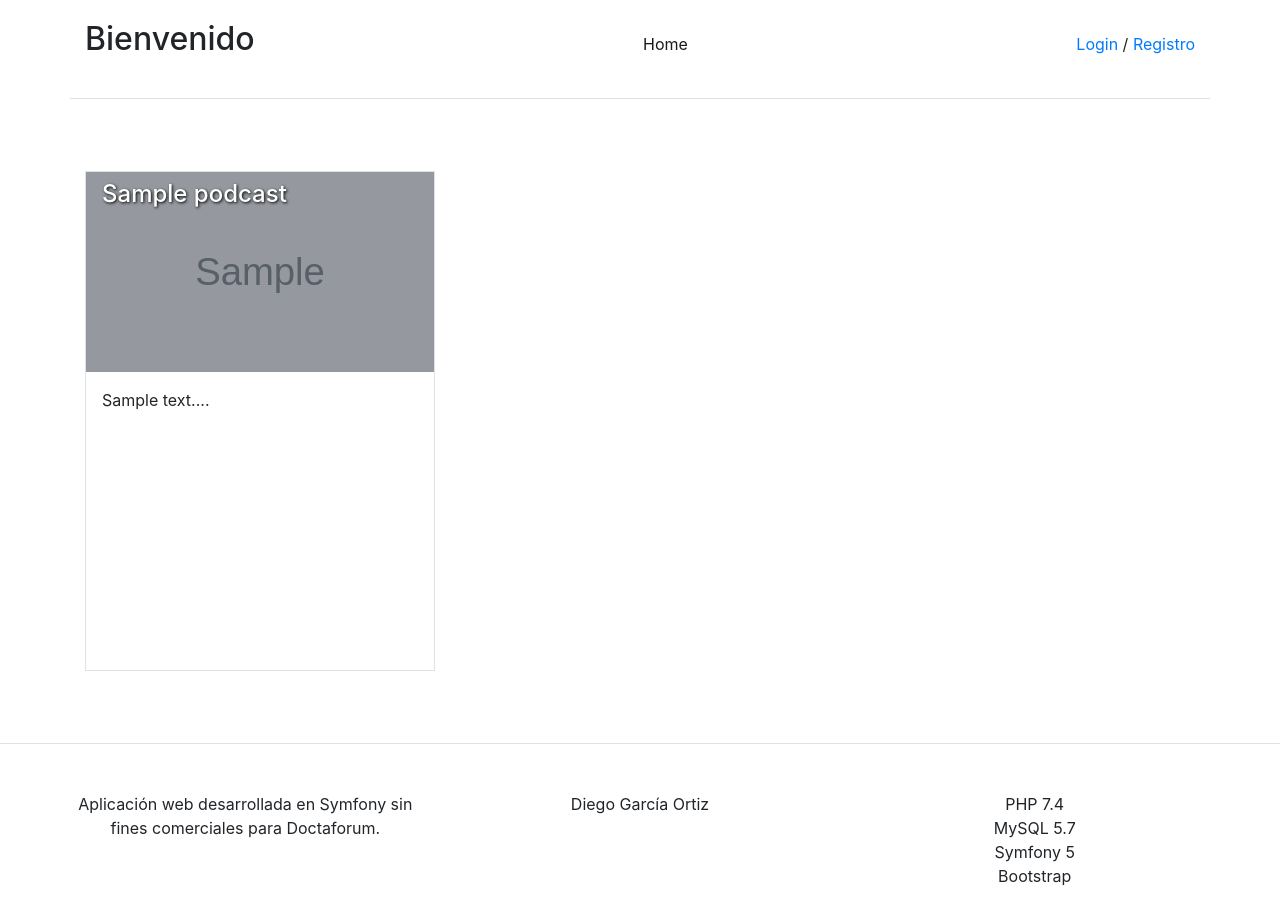
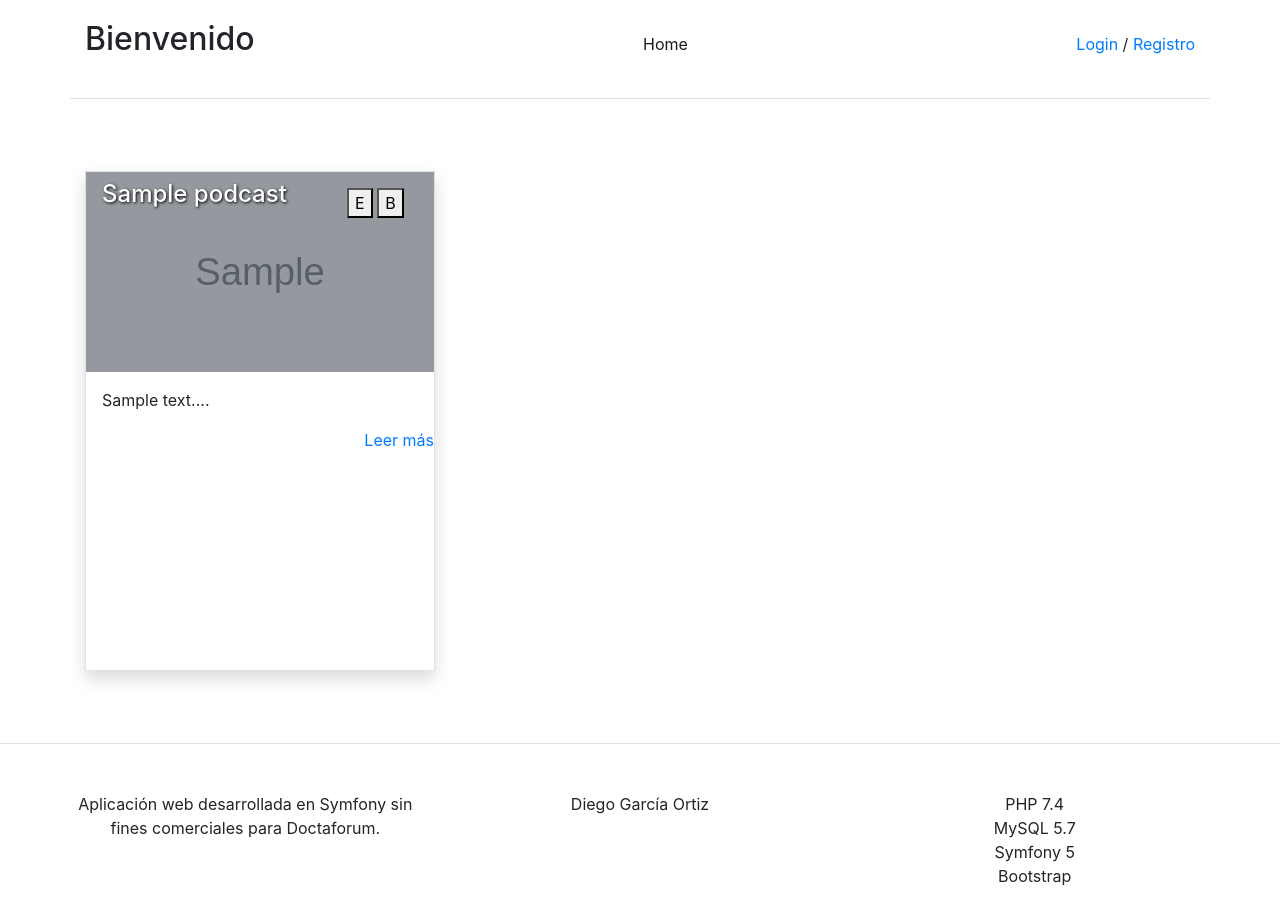
Before and after one commit to dgarciaortiz94/blogmanager, a Symfony app: template templates/userarea/podcasts.html.twig in a window 1280 px wide. Shown: the top 911 px of the page. Run offline with Twig, Linux system fonts and the light colour scheme; the template is opened without the code that fills it: most values are stand-ins (such as "Sample title", 1, 10 or a date in 2020); grey boxes marked "Sample" are stand-in pictures; some libraries are stand-ins or nearby versions.

Commit message:
user-podcasts working

```diff
--- a/templates/userarea/podcasts.html.twig
+++ b/templates/userarea/podcasts.html.twig
@@ -12,14 +12,20 @@
     <div class="container my-5">
         <div class="row row-cols-auto">
             {% for podcast in podcasts %}
+                    {% set url = podcast.title|replace({" " : "-"}) %}
                     <div class="col-lg-4 col-md-6 col-sm-12 my-4">
-                        <div class="podcast border">
-                            <div class="picture-podcast mb-3 text-white" style="background-image: url({{ asset('images/podcasts/' ~ podcast.picture) }})">
-                                <div class="dark-filter">
-                                    <h2 class="title-podcast px-3 py-2">{{ podcast.title }}</h2>
+                            <div class="podcast border shadow">
+                                <div class="picture-podcast mb-3 text-white" style="background-image: url({{ asset('images/podcasts/' ~ podcast.picture) }})">
+                                    <div class="dark-filter d-flex">
+                                        <h2 class="title-podcast px-3 py-2 w-75">{{ podcast.title }}</h2>
+                                        <div class="w-25 mt-3">
+                                            <button>E</button>
+                                            <button>B</button>
+                                        </div>
+                                    </div>
                                 </div>
-                            </div>
                             <p class="px-3">{{ podcast.description | slice(0, 400) }}...</p>
+                            <a href="/ver-podcast/{{url}}" class="text-right"><p>Leer más</p></a>
                         </div>
                     </div>
             {% endfor %}
```
